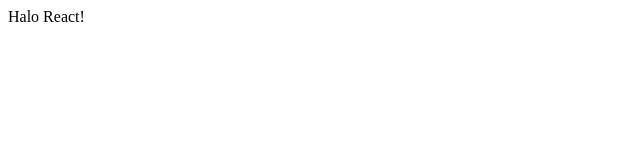
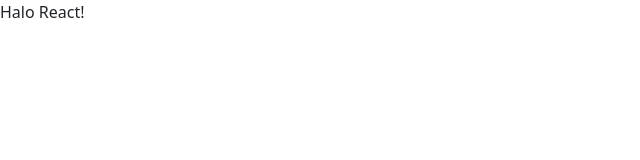
Before and after one commit to alaqsaka/Hideaway, a React (Create React App) app: page / in a window 1280 px wide. Shown: the top 160 px of the page, without its empty margins (0-640 px from the left). Built offline with nearby package versions, Linux system fonts and the light colour scheme.

Commit message:
preparing workspace
creating jsconfig. deleting some scss files.

```diff
--- /dev/null
+++ b/jsconfig.json
@@ -0,0 +1,6 @@
+{
+    "compilerOptions": {
+        "baseUrl": "src"
+    },
+    "include": ["src/**/*"]
+}
--- a/src/App.js
+++ b/src/App.js
@@ -1,3 +1,5 @@
+import "assets/scss/style.scss";
+
 function App() {
   return <div className="App">Halo React!</div>;
 }
--- a/src/assets/scss/bootstrap-grid.scss
+++ /dev/null
@@ -1,65 +0,0 @@
-/*!
- * Bootstrap Grid v5.1.0 (https://getbootstrap.com/)
- * Copyright 2011-2021 The Bootstrap Authors
- * Copyright 2011-2021 Twitter, Inc.
- * Licensed under MIT (https://github.com/twbs/bootstrap/blob/main/LICENSE)
- */
-
-$include-column-box-sizing: true !default;
-
-@import "functions";
-@import "variables";
-
-@import "mixins/lists";
-@import "mixins/breakpoints";
-@import "mixins/container";
-@import "mixins/grid";
-@import "mixins/utilities";
-
-@import "vendor/rfs";
-
-@import "containers";
-@import "grid";
-
-@import "utilities";
-// Only use the utilities we need
-// stylelint-disable-next-line scss/dollar-variable-default
-$utilities: map-get-multiple(
-  $utilities,
-  (
-    "display",
-    "order",
-    "flex",
-    "flex-direction",
-    "flex-grow",
-    "flex-shrink",
-    "flex-wrap",
-    "justify-content",
-    "align-items",
-    "align-content",
-    "align-self",
-    "margin",
-    "margin-x",
-    "margin-y",
-    "margin-top",
-    "margin-end",
-    "margin-bottom",
-    "margin-start",
-    "negative-margin",
-    "negative-margin-x",
-    "negative-margin-y",
-    "negative-margin-top",
-    "negative-margin-end",
-    "negative-margin-bottom",
-    "negative-margin-start",
-    "padding",
-    "padding-x",
-    "padding-y",
-    "padding-top",
-    "padding-end",
-    "padding-bottom",
-    "padding-start",
-  )
-);
-
-@import "utilities/api";
--- a/src/assets/scss/bootstrap-reboot.scss
+++ /dev/null
@@ -1,15 +0,0 @@
-/*!
- * Bootstrap Reboot v5.1.0 (https://getbootstrap.com/)
- * Copyright 2011-2021 The Bootstrap Authors
- * Copyright 2011-2021 Twitter, Inc.
- * Licensed under MIT (https://github.com/twbs/bootstrap/blob/main/LICENSE)
- * Forked from Normalize.css, licensed MIT (https://github.com/necolas/normalize.css/blob/master/LICENSE.md)
- */
-
-@import "functions";
-@import "variables";
-// Prevent the usage of custom properties since we don't add them to `:root` in reboot
-$font-family-base: $font-family-sans-serif; // stylelint-disable-line scss/dollar-variable-default
-$font-family-code: $font-family-monospace; // stylelint-disable-line scss/dollar-variable-default
-@import "mixins";
-@import "reboot";
```
Also changed, not shown: src/assets/scss/style.scss (renamed from src/assets/scss/bootstrap.scss).
